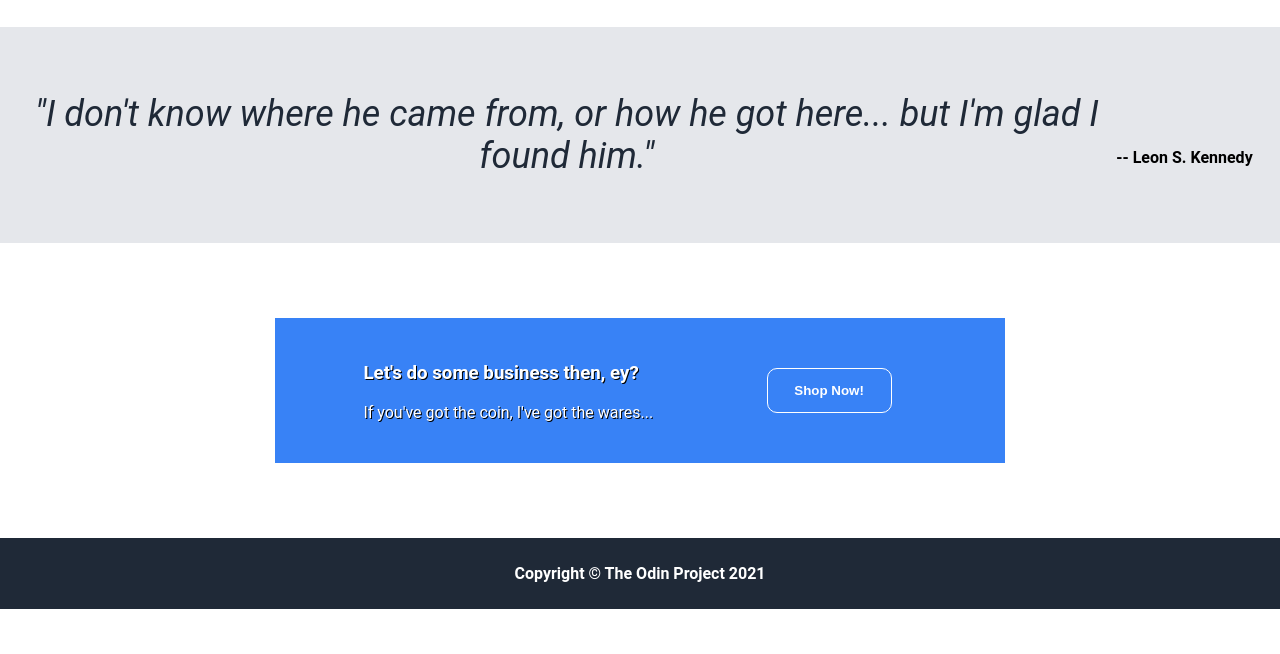
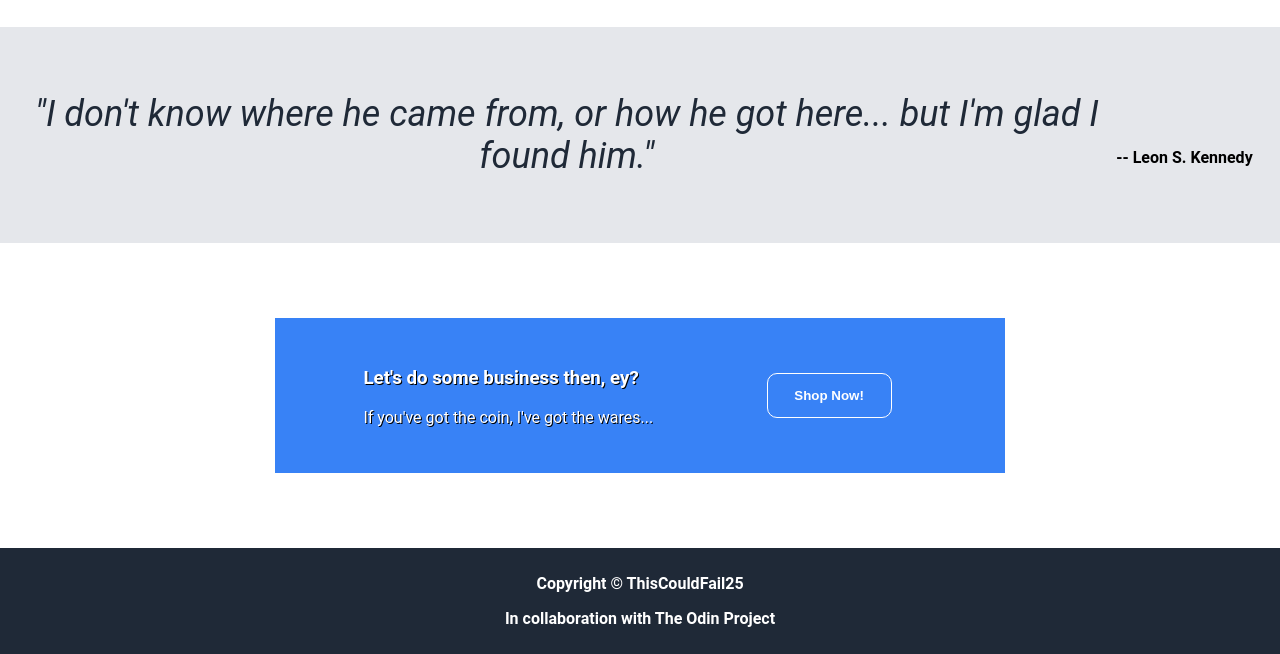
Before and after one commit to ThisCouldFail25/Odin-Landing-Page, a plain HTML site: page index.html in a window 1280 px wide. Shown: the part 1223-1877 px from the top of the page. Before the commit the page ends 1832 px from the top, so only its background shows below. Drawn offline with Linux system fonts and the light colour scheme.

Commit message:
Altered footer copyright and layer-4 padding

```diff
--- a/index.html
+++ b/index.html
@@ -93,7 +93,8 @@
             </div>
 
             <div class="footer">
-                <p>Copyright © The Odin Project 2021</p>
+                <p>Copyright © ThisCouldFail25</p>
+                <p>In collaboration with The Odin Project</p>
             </div>
         </div>
 
--- a/styles.css
+++ b/styles.css
@@ -162,7 +162,7 @@ h2 {
     display: flex;
     margin: 75px 275px;
     justify-content: space-evenly;
-    padding: 25px 0px 25px 0px;
+    padding: 30px 0px 30px 0;
     background-color: #3882F6;
     color: white;
     text-shadow: 1px 1px black;
@@ -190,7 +190,3 @@ h2 {
     font-weight: bold;
     padding: 10px 10px;
 }
-
-.footer p {
-
-}
```
